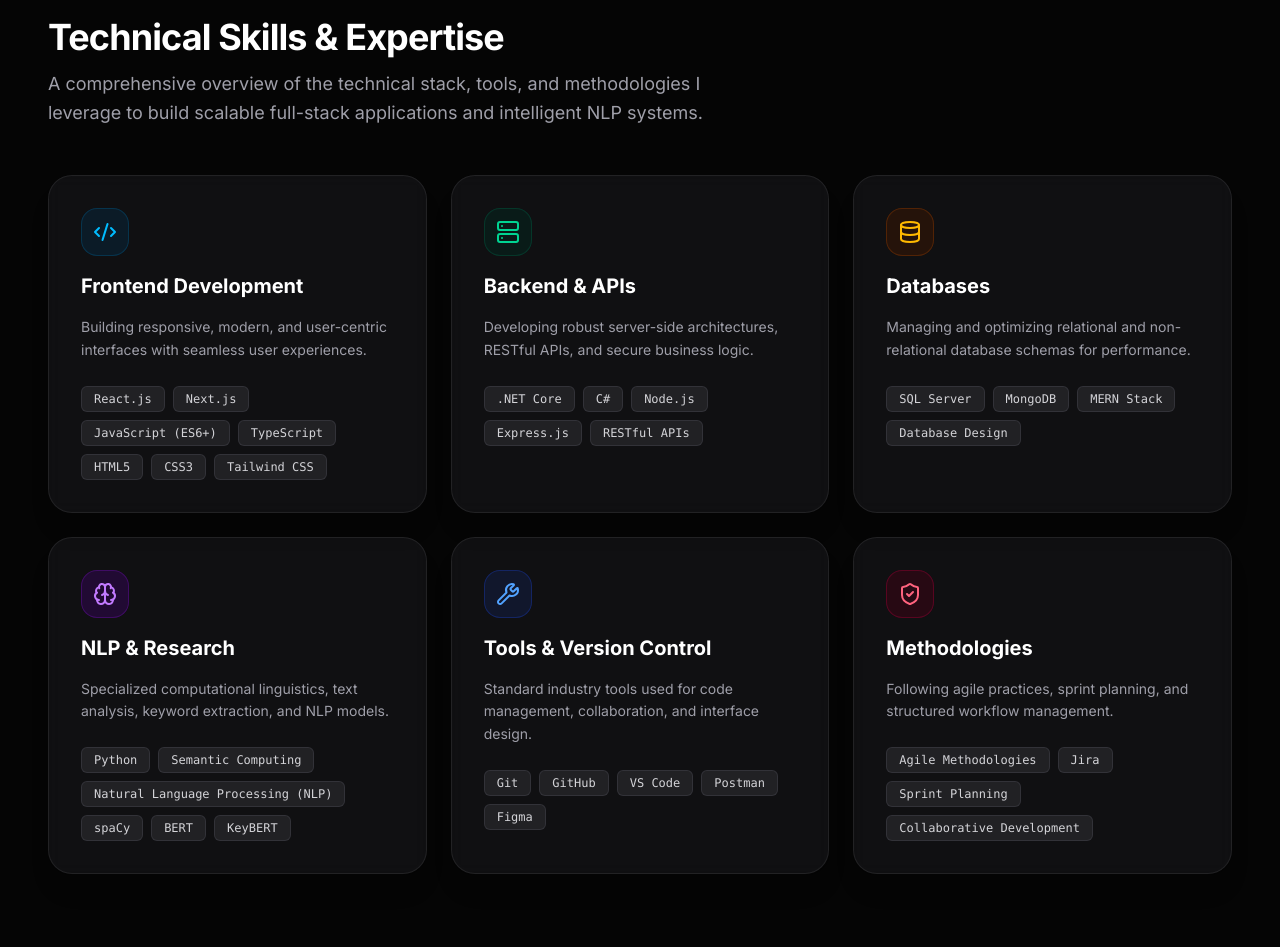
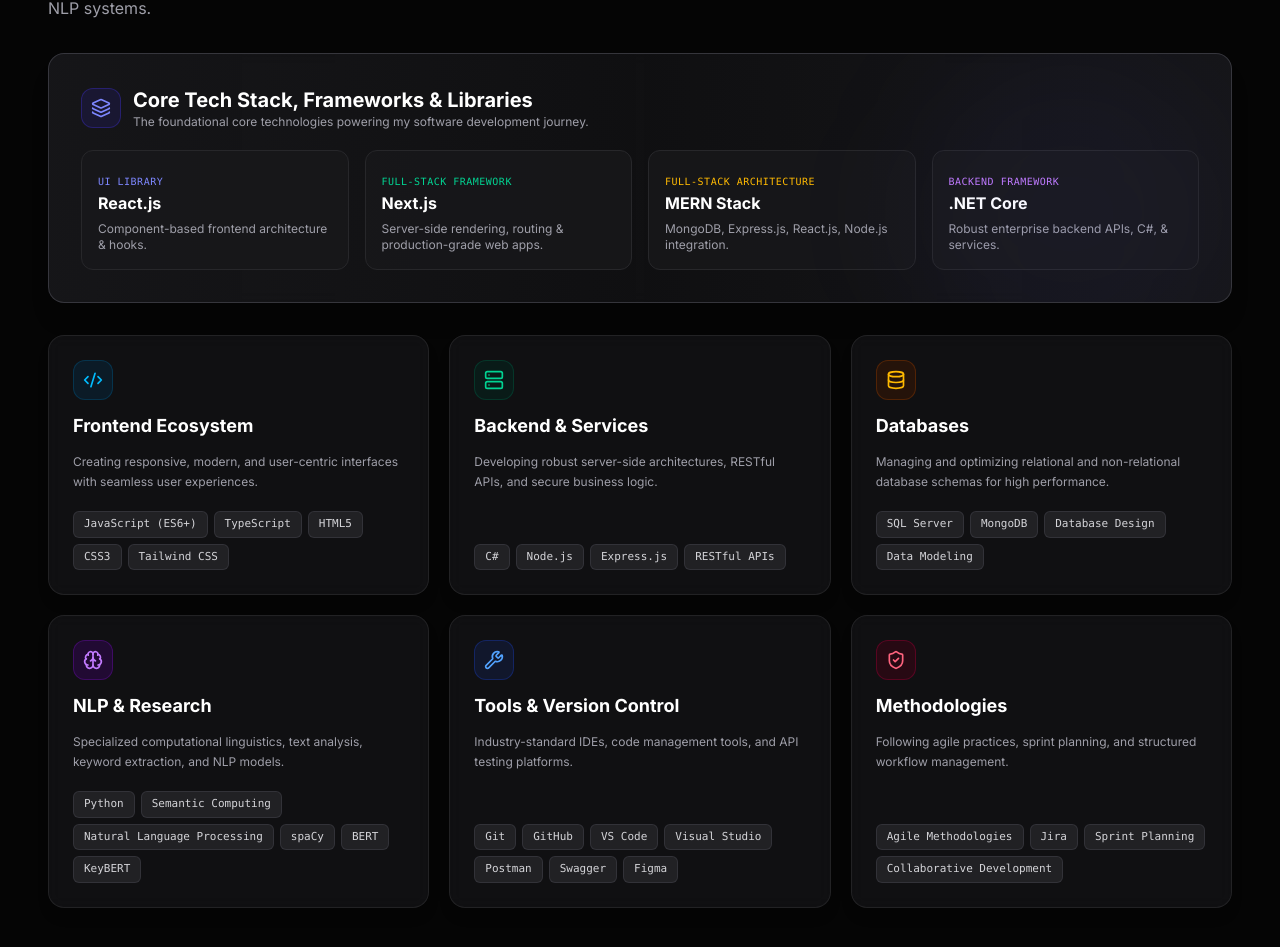
Before and after one commit to Erandi-Hans/Erandi-Hansika-Portfolio, a Next.js app: page / in a window 1280 px wide. Shown: the part 1673-2620 px from the top of the page. Built offline with nearby package versions, Linux system fonts and the light colour scheme.

Commit message:
feat:  Add skillls components

```diff
--- a/src/app/components/About.tsx
+++ b/src/app/components/About.tsx
@@ -4,7 +4,8 @@ import { FaWhatsapp, FaGithub, FaLinkedin, FaMedium } from 'react-icons/fa';
 
 export default function About() {
     return (
-        <section id="about" className="w-full max-w-[1600px] mx-auto px-6 md:px-12 py-20 border-t border-zinc-800/60">
+        <a href="#about">
+            <section id="about" className="w-full h-screen max-w-[1600px] mx-auto px-6 md:px-12 py-20 border-t border-zinc-800/60 flex items-center">
                 <div className="grid grid-cols-1 lg:grid-cols-3 gap-12 items-start">
 
                     {/* 1. Personal Info Card with Image */}
@@ -116,5 +117,6 @@ export default function About() {
 
                 </div>
             </section>
+        </a>
     );
 }
--- a/src/app/components/Skills.tsx
+++ b/src/app/components/Skills.tsx
@@ -1,51 +1,96 @@
-import { Code2, Server, Database, Brain, Wrench, ShieldCheck } from 'lucide-react';
+import { Code2, Server, Database, Brain, Wrench, ShieldCheck, Layers } from 'lucide-react';
 
 export default function Skills() {
     return (
-        <section id="skills" className="w-full max-w-[1600px] mx-auto px-6 md:px-12 py-20 border-t border-zinc-800/60">
-            <div className="space-y-12">
+        <section id="skills" className="w-full max-w-[1600px] mx-auto px-6 md:px-12 py-12 border-t border-zinc-800/60">
+            <div className="space-y-8">
 
                 {/* Section Title */}
-                <div className="space-y-3 max-w-2xl">
+                <div className="space-y-2 max-w-8xl">
                     <h2 className="text-3xl md:text-4xl font-bold tracking-tight text-white">Technical Skills & Expertise</h2>
-                    <p className="text-zinc-400 text-lg leading-relaxed">
-                        A comprehensive overview of the technical stack, tools, and methodologies I leverage to build scalable full-stack applications and intelligent NLP systems.
+                    <p className="text-zinc-400 text-base leading-relaxed">
+                        A comprehensive overview of the technical stack, frameworks, libraries, and methodologies I leverage to build scalable full-stack applications and intelligent NLP systems.
                     </p>
                 </div>
 
-                {/* Skills Grid */}
-                <div className="grid grid-cols-1 md:grid-cols-2 lg:grid-cols-3 gap-6">
+                {/* HIGHLIGHT SECTION: Core Tech Stack, Frameworks & Libraries */}
+                <div className="bg-gradient-to-r from-zinc-900/90 via-zinc-900/60 to-zinc-900/90 border border-zinc-700/80 rounded-2xl p-6 md:p-8 space-y-4 backdrop-blur-sm shadow-xl relative overflow-hidden">
+                    <div className="absolute top-0 right-0 w-80 h-80 bg-indigo-500/5 rounded-full blur-3xl pointer-events-none"></div>
+
+                    <div className="flex items-center gap-3">
+                        <div className="w-10 h-10 rounded-xl bg-indigo-950/50 border border-indigo-800/50 flex items-center justify-center text-indigo-400 shrink-0">
+                            <Layers size={20} />
+                        </div>
+                        <div>
+                            <h3 className="text-xl font-bold text-white">Core Tech Stack, Frameworks & Libraries</h3>
+                            <p className="text-xs text-zinc-400">The foundational core technologies powering my software development journey.</p>
+                        </div>
+                    </div>
+
+                    <div className="grid grid-cols-1 sm:grid-cols-2 lg:grid-cols-4 gap-4 pt-1">
+                        <div className="p-4 bg-zinc-900/80 border border-zinc-800 rounded-xl space-y-1.5">
+                            <span className="text-[10px] font-mono text-indigo-400 uppercase tracking-wider">UI Library</span>
+                            <h4 className="text-base font-bold text-white">React.js</h4>
+                            <p className="text-xs text-zinc-400">Component-based frontend architecture & hooks.</p>
+                        </div>
+
+                        <div className="p-4 bg-zinc-900/80 border border-zinc-800 rounded-xl space-y-1.5">
+                            <span className="text-[10px] font-mono text-emerald-400 uppercase tracking-wider">Full-Stack Framework</span>
+                            <h4 className="text-base font-bold text-white">Next.js</h4>
+                            <p className="text-xs text-zinc-400">Server-side rendering, routing & production-grade web apps.</p>
+                        </div>
+
+                        <div className="p-4 bg-zinc-900/80 border border-zinc-800 rounded-xl space-y-1.5">
+                            <span className="text-[10px] font-mono text-amber-400 uppercase tracking-wider">Full-Stack Architecture</span>
+                            <h4 className="text-base font-bold text-white">MERN Stack</h4>
+                            <p className="text-xs text-zinc-400">MongoDB, Express.js, React.js, Node.js integration.</p>
+                        </div>
+
+                        <div className="p-4 bg-zinc-900/80 border border-zinc-800 rounded-xl space-y-1.5">
+                            <span className="text-[10px] font-mono text-purple-400 uppercase tracking-wider">Backend Framework</span>
+                            <h4 className="text-base font-bold text-white">.NET Core</h4>
+                            <p className="text-xs text-zinc-400">Robust enterprise backend APIs, C#, & services.</p>
+                        </div>
+                    </div>
+                </div>
+
+                {/* Skills Grid - Balanced with 6 items (3 columns x 2 rows) */}
+                <div className="grid grid-cols-1 md:grid-cols-2 lg:grid-cols-3 gap-5">
 
                     {/* 1. Frontend Development */}
-                    <div className="bg-zinc-900/60 border border-zinc-800/80 rounded-3xl p-8 space-y-4 backdrop-blur-sm shadow-xl hover:border-zinc-700 transition">
-                        <div className="w-12 h-12 rounded-2xl bg-sky-950/40 border border-sky-800/40 flex items-center justify-center text-sky-400">
-                            <Code2 size={24} />
+                    <div className="bg-zinc-900/60 border border-zinc-800/80 rounded-2xl p-6 space-y-3 backdrop-blur-sm shadow-lg hover:border-zinc-700 transition flex flex-col justify-between">
+                        <div className="space-y-3">
+                            <div className="w-10 h-10 rounded-xl bg-sky-950/40 border border-sky-800/40 flex items-center justify-center text-sky-400">
+                                <Code2 size={20} />
                             </div>
-                        <h3 className="text-xl font-bold text-white">Frontend Development</h3>
-                        <p className="text-sm text-zinc-400 leading-relaxed">
-                            Building responsive, modern, and user-centric interfaces with seamless user experiences.
+                            <h3 className="text-lg font-bold text-white">Frontend Ecosystem</h3>
+                            <p className="text-xs text-zinc-400 leading-relaxed">
+                                Creating responsive, modern, and user-centric interfaces with seamless user experiences.
                             </p>
-                        <div className="flex flex-wrap gap-2 pt-2">
-                            {["React.js", "Next.js", "JavaScript (ES6+)", "TypeScript", "HTML5", "CSS3", "Tailwind CSS"].map((tech, i) => (
-                                <span key={i} className="px-3 py-1 bg-zinc-800/80 border border-zinc-700/60 rounded-md text-xs font-mono text-zinc-300">
+                        </div>
+                        <div className="flex flex-wrap gap-1.5 pt-2">
+                            {["JavaScript (ES6+)", "TypeScript", "HTML5", "CSS3", "Tailwind CSS"].map((tech, i) => (
+                                <span key={i} className="px-2.5 py-1 bg-zinc-800/80 border border-zinc-700/60 rounded-md text-[11px] font-mono text-zinc-300">
                                     {tech}
                                 </span>
                             ))}
                         </div>
                     </div>
 
-                    {/* 2. Backend Development */}
-                    <div className="bg-zinc-900/60 border border-zinc-800/80 rounded-3xl p-8 space-y-4 backdrop-blur-sm shadow-xl hover:border-zinc-700 transition">
-                        <div className="w-12 h-12 rounded-2xl bg-emerald-950/40 border border-emerald-800/40 flex items-center justify-center text-emerald-400">
-                            <Server size={24} />
+                    {/* 2. Backend & APIs */}
+                    <div className="bg-zinc-900/60 border border-zinc-800/80 rounded-2xl p-6 space-y-3 backdrop-blur-sm shadow-lg hover:border-zinc-700 transition flex flex-col justify-between">
+                        <div className="space-y-3">
+                            <div className="w-10 h-10 rounded-xl bg-emerald-950/40 border border-emerald-800/40 flex items-center justify-center text-emerald-400">
+                                <Server size={20} />
                             </div>
-                        <h3 className="text-xl font-bold text-white">Backend & APIs</h3>
-                        <p className="text-sm text-zinc-400 leading-relaxed">
+                            <h3 className="text-lg font-bold text-white">Backend & Services</h3>
+                            <p className="text-xs text-zinc-400 leading-relaxed">
                                 Developing robust server-side architectures, RESTful APIs, and secure business logic.
                             </p>
-                        <div className="flex flex-wrap gap-2 pt-2">
-                            {[".NET Core", "C#", "Node.js", "Express.js", "RESTful APIs"].map((tech, i) => (
-                                <span key={i} className="px-3 py-1 bg-zinc-800/80 border border-zinc-700/60 rounded-md text-xs font-mono text-zinc-300">
+                        </div>
+                        <div className="flex flex-wrap gap-1.5 pt-2">
+                            {["C#", "Node.js", "Express.js", "RESTful APIs"].map((tech, i) => (
+                                <span key={i} className="px-2.5 py-1 bg-zinc-800/80 border border-zinc-700/60 rounded-md text-[11px] font-mono text-zinc-300">
                                     {tech}
                                 </span>
                             ))}
@@ -53,17 +98,19 @@ export default function Skills() {
                     </div>
 
                     {/* 3. Databases & Storage */}
-                    <div className="bg-zinc-900/60 border border-zinc-800/80 rounded-3xl p-8 space-y-4 backdrop-blur-sm shadow-xl hover:border-zinc-700 transition">
-                        <div className="w-12 h-12 rounded-2xl bg-amber-950/40 border border-amber-800/40 flex items-center justify-center text-amber-400">
-                            <Database size={24} />
+                    <div className="bg-zinc-900/60 border border-zinc-800/80 rounded-2xl p-6 space-y-3 backdrop-blur-sm shadow-lg hover:border-zinc-700 transition flex flex-col justify-between">
+                        <div className="space-y-3">
+                            <div className="w-10 h-10 rounded-xl bg-amber-950/40 border border-amber-800/40 flex items-center justify-center text-amber-400">
+                                <Database size={20} />
                             </div>
-                        <h3 className="text-xl font-bold text-white">Databases</h3>
-                        <p className="text-sm text-zinc-400 leading-relaxed">
-                            Managing and optimizing relational and non-relational database schemas for performance.
+                            <h3 className="text-lg font-bold text-white">Databases</h3>
+                            <p className="text-xs text-zinc-400 leading-relaxed">
+                                Managing and optimizing relational and non-relational database schemas for high performance.
                             </p>
-                        <div className="flex flex-wrap gap-2 pt-2">
-                            {["SQL Server", "MongoDB", "MERN Stack", "Database Design"].map((tech, i) => (
-                                <span key={i} className="px-3 py-1 bg-zinc-800/80 border border-zinc-700/60 rounded-md text-xs font-mono text-zinc-300">
+                        </div>
+                        <div className="flex flex-wrap gap-1.5 pt-2">
+                            {["SQL Server", "MongoDB", "Database Design", "Data Modeling"].map((tech, i) => (
+                                <span key={i} className="px-2.5 py-1 bg-zinc-800/80 border border-zinc-700/60 rounded-md text-[11px] font-mono text-zinc-300">
                                     {tech}
                                 </span>
                             ))}
@@ -71,35 +118,39 @@ export default function Skills() {
                     </div>
 
                     {/* 4. Semantic Computing & NLP */}
-                    <div className="bg-zinc-900/60 border border-zinc-800/80 rounded-3xl p-8 space-y-4 backdrop-blur-sm shadow-xl hover:border-zinc-700 transition">
-                        <div className="w-12 h-12 rounded-2xl bg-purple-950/40 border border-purple-800/40 flex items-center justify-center text-purple-400">
-                            <Brain size={24} />
+                    <div className="bg-zinc-900/60 border border-zinc-800/80 rounded-2xl p-6 space-y-3 backdrop-blur-sm shadow-lg hover:border-zinc-700 transition flex flex-col justify-between">
+                        <div className="space-y-3">
+                            <div className="w-10 h-10 rounded-xl bg-purple-950/40 border border-purple-800/40 flex items-center justify-center text-purple-400">
+                                <Brain size={20} />
                             </div>
-                        <h3 className="text-xl font-bold text-white">NLP & Research</h3>
-                        <p className="text-sm text-zinc-400 leading-relaxed">
+                            <h3 className="text-lg font-bold text-white">NLP & Research</h3>
+                            <p className="text-xs text-zinc-400 leading-relaxed">
                                 Specialized computational linguistics, text analysis, keyword extraction, and NLP models.
                             </p>
-                        <div className="flex flex-wrap gap-2 pt-2">
-                            {["Python", "Semantic Computing", "Natural Language Processing (NLP)", "spaCy", "BERT", "KeyBERT"].map((tech, i) => (
-                                <span key={i} className="px-3 py-1 bg-zinc-800/80 border border-zinc-700/60 rounded-md text-xs font-mono text-zinc-300">
+                        </div>
+                        <div className="flex flex-wrap gap-1.5 pt-2">
+                            {["Python", "Semantic Computing", "Natural Language Processing", "spaCy", "BERT", "KeyBERT"].map((tech, i) => (
+                                <span key={i} className="px-2.5 py-1 bg-zinc-800/80 border border-zinc-700/60 rounded-md text-[11px] font-mono text-zinc-300">
                                     {tech}
                                 </span>
                             ))}
                         </div>
                     </div>
 
-                    {/* 5. Development Tools & Version Control */}
-                    <div className="bg-zinc-900/60 border border-zinc-800/80 rounded-3xl p-8 space-y-4 backdrop-blur-sm shadow-xl hover:border-zinc-700 transition">
-                        <div className="w-12 h-12 rounded-2xl bg-blue-950/40 border border-blue-800/40 flex items-center justify-center text-blue-400">
-                            <Wrench size={24} />
+                    {/* 5. Development Tools & IDEs */}
+                    <div className="bg-zinc-900/60 border border-zinc-800/80 rounded-2xl p-6 space-y-3 backdrop-blur-sm shadow-lg hover:border-zinc-700 transition flex flex-col justify-between">
+                        <div className="space-y-3">
+                            <div className="w-10 h-10 rounded-xl bg-blue-950/40 border border-blue-800/40 flex items-center justify-center text-blue-400">
+                                <Wrench size={20} />
                             </div>
-                        <h3 className="text-xl font-bold text-white">Tools & Version Control</h3>
-                        <p className="text-sm text-zinc-400 leading-relaxed">
-                            Standard industry tools used for code management, collaboration, and interface design.
+                            <h3 className="text-lg font-bold text-white">Tools & Version Control</h3>
+                            <p className="text-xs text-zinc-400 leading-relaxed">
+                                Industry-standard IDEs, code management tools, and API testing platforms.
                             </p>
-                        <div className="flex flex-wrap gap-2 pt-2">
-                            {["Git", "GitHub", "VS Code", "Postman", "Figma"].map((tech, i) => (
-                                <span key={i} className="px-3 py-1 bg-zinc-800/80 border border-zinc-700/60 rounded-md text-xs font-mono text-zinc-300">
+                        </div>
+                        <div className="flex flex-wrap gap-1.5 pt-2">
+                            {["Git", "GitHub", "VS Code", "Visual Studio", "Postman", "Swagger", "Figma"].map((tech, i) => (
+                                <span key={i} className="px-2.5 py-1 bg-zinc-800/80 border border-zinc-700/60 rounded-md text-[11px] font-mono text-zinc-300">
                                     {tech}
                                 </span>
                             ))}
@@ -107,17 +158,19 @@ export default function Skills() {
                     </div>
 
                     {/* 6. Methodologies & Project Management */}
-                    <div className="bg-zinc-900/60 border border-zinc-800/80 rounded-3xl p-8 space-y-4 backdrop-blur-sm shadow-xl hover:border-zinc-700 transition">
-                        <div className="w-12 h-12 rounded-2xl bg-rose-950/40 border border-rose-800/40 flex items-center justify-center text-rose-400">
-                            <ShieldCheck size={24} />
+                    <div className="bg-zinc-900/60 border border-zinc-800/80 rounded-2xl p-6 space-y-3 backdrop-blur-sm shadow-lg hover:border-zinc-700 transition flex flex-col justify-between">
+                        <div className="space-y-3">
+                            <div className="w-10 h-10 rounded-xl bg-rose-950/40 border border-rose-800/40 flex items-center justify-center text-rose-400">
+                                <ShieldCheck size={20} />
                             </div>
-                        <h3 className="text-xl font-bold text-white">Methodologies</h3>
-                        <p className="text-sm text-zinc-400 leading-relaxed">
+                            <h3 className="text-lg font-bold text-white">Methodologies</h3>
+                            <p className="text-xs text-zinc-400 leading-relaxed">
                                 Following agile practices, sprint planning, and structured workflow management.
                             </p>
-                        <div className="flex flex-wrap gap-2 pt-2">
+                        </div>
+                        <div className="flex flex-wrap gap-1.5 pt-2">
                             {["Agile Methodologies", "Jira", "Sprint Planning", "Collaborative Development"].map((tech, i) => (
-                                <span key={i} className="px-3 py-1 bg-zinc-800/80 border border-zinc-700/60 rounded-md text-xs font-mono text-zinc-300">
+                                <span key={i} className="px-2.5 py-1 bg-zinc-800/80 border border-zinc-700/60 rounded-md text-[11px] font-mono text-zinc-300">
                                     {tech}
                                 </span>
                             ))}
```
Lines whose indentation alone changed are shown as unchanged.
